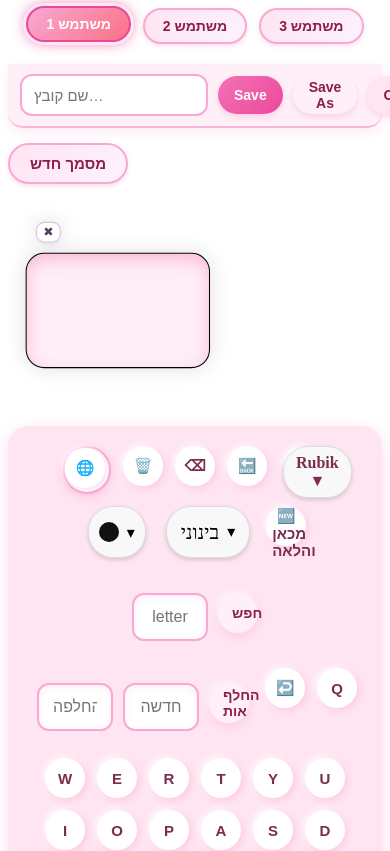
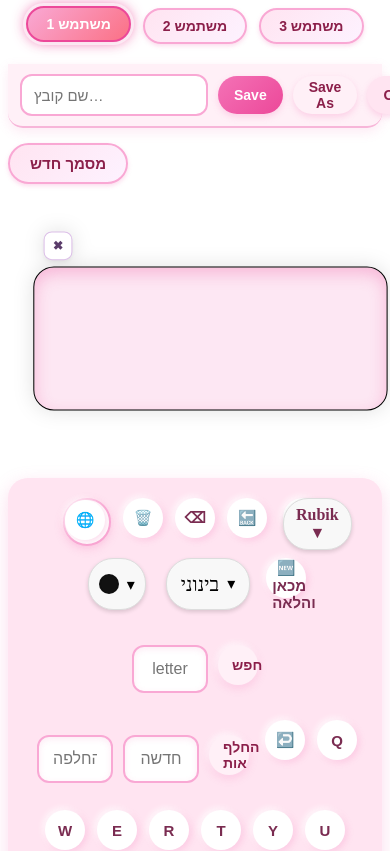
Before and after one commit to chavi216/project-chavi-sara, a React (Vite) app in the folder my-app/: page / in a window 390 px wide. Shown: the top 851 px of the page. Built offline with nearby package versions, Linux system fonts and the light colour scheme.

Commit message:
עדכון הקבצים

```diff
--- a/my-app/src/components/keyboard/keyboard.jsx
+++ b/my-app/src/components/keyboard/keyboard.jsx
@@ -37,9 +37,7 @@ const emoji = [
 function Keyboard({ content, setContent, font, setFont, color, setColor, size, setSize }) {
 
     const [history, setHistory] = useState([]);
-    const handleChange = () => {
-        setHistory((prev) => [...prev, { text, style }]);
-    };
+
 
 
     const handleletterClick = (char) => () => {
@@ -76,7 +74,7 @@ function Keyboard({ content, setContent, font, setFont, color, setColor, size, s
 
     const [applyToAll, setApplyToAll] = useState(false);
 
-    const [style, setStyle] = useState({});//בשביל הUNDO
+
 
     const currentLayout = language === "en" ? en :
         language === "he" ? he :
--- a/my-app/src/components/textApp/textApp.jsx
+++ b/my-app/src/components/textApp/textApp.jsx
@@ -14,9 +14,9 @@ function TextApp() {
     const [font, setFont] = useState("Rubik");
     const [color, setColor] = useState("#111111");
     const [size, setSize] = useState(20);
-    const [currentDocId, setCurrentDocId] = useState(null);
+    const [currentDocId, setCurrentDocId] = useState(null);// מזהה מסמך בשביל השמירה
     const [fileName, setFileName] = useState("");
-    const [activeUser, setActiveUser] = useState("user1");
+    const [activeUser, setActiveUser] = useState("user1");//;משתמש פעיל
 
 
     const activeContent = docs.find(d => d.id === activeDocId)?.content || [];
@@ -71,6 +71,7 @@ function TextApp() {
 
         const newId = Date.now();
         setDocs(prev => [...prev, { id: newId, name: "", content: [] }]);
+
         setActiveDocId(newId);
         setFileName("");
         setCurrentDocId(null);
@@ -110,7 +111,8 @@ function TextApp() {
 
         setActiveDocId(loadedDoc.id);
         setCurrentDocId(loadedDoc.id);
-        setFileName("");
+        setFileName(loadedDoc.name || "");
+
 
     };
 
@@ -177,7 +179,7 @@ function TextApp() {
                         <div className="docTitle">
                             {doc.name}
                         </div>
-                        <button onClick={(e) => { e.stopPropagation(); closeDoc(doc.id); }}>
+                        <button className="close-btn"  onClick={(e) => { e.stopPropagation(); closeDoc(doc.id); }}>
                             ✖
                         </button>
 
--- a/my-app/src/components/textArea/textArea.jsx
+++ b/my-app/src/components/textArea/textArea.jsx
@@ -2,7 +2,7 @@ function TextArea({ content=[], font, color, size }) {
 
 
     return (
-        <div className="textArea" style={{rows: "3", cols: "5", border: "1px solid #000000ff"}}>
+        <div className="textArea" style={{ border: "1px solid #000000ff"}}>
             {content.map((part, i) => (
                 <span key={i} style={part.style}>
                     {part.text}
--- a/my-app/src/index.css
+++ b/my-app/src/index.css
@@ -694,3 +694,158 @@
   font-size: 12px;
   white-space: nowrap;
 }
+
+/* ========================================================= */
+/* 🌸  גריד הדפים – רווחים מושלמים, לא מתנגש */
+/* ========================================================= */
+
+.textAreasContainer {
+  display: grid;
+  grid-template-columns: repeat(auto-fill, minmax(260px, 1fr));
+  gap: 34px;              /* רווח גדול ויפה */
+  padding: 30px;
+}
+
+
+/* ========================================================= */
+/* 🌸  עטיפת דף טקסט */
+/* ========================================================= */
+
+.textAreaWrapper {
+  position: relative;
+  padding-top: 34px;      /* מקום לכפתור ה-X */
+  transition: 0.2s ease;
+}
+
+.textAreaWrapper.active {
+  transform: scale(1.03);
+  filter: drop-shadow(0 0 10px rgba(0,0,0,0.12));
+}
+
+
+/* ========================================================= */
+/* 🌸  כפתור סגירה X פסטלי ומתוק */
+/* ========================================================= */
+
+.close-btn {
+  position: absolute;
+  top: -16px;             /* מוציא מעל הדף */
+  right: 10px;
+
+  width: 32px;
+  height: 32px;
+
+  display: flex;
+  align-items: center;
+  justify-content: center;
+
+  font-size: 16px;
+  font-weight: bold;
+  color: #6a4b85;
+
+  background: #ffffff;
+  border: 2px solid #d6b8eb;
+  border-radius: 10px;
+
+  cursor: pointer;
+  z-index: 30;
+
+  box-shadow:
+    0 2px 4px rgba(0,0,0,0.1),
+    0 0 12px rgba(214, 184, 235, 0.5);
+
+  transition: 0.2s ease;
+}
+
+.close-btn:hover {
+  background: #f8efff;
+  transform: translateY(-2px);
+}
+
+.close-btn:active {
+  transform: scale(0.92);
+}
+
+
+/* ========================================================= */
+/* 🌸 textArea – צבעים פסטל לפי מיקום */
+/* ========================================================= */
+
+.textArea {
+  width: 100%;
+  min-height: 140px;
+
+  padding: 18px;
+  border-radius: 20px;
+
+  border: 1px solid rgba(0,0,0,0.06);
+  box-shadow: inset 0 4px 12px rgba(0,0,0,0.08);
+
+  background: white;
+  white-space: pre-wrap;
+  word-break: break-word;
+  overflow-y: auto;
+
+  font-size: 15px;
+  line-height: 1.45;
+  font-family: 'Segoe UI', Tahoma, Geneva, Verdana, sans-serif;
+
+  transition: 0.15s ease;
+}
+
+/* ורוד פסטל */
+.textAreaWrapper:nth-child(5n + 1) .textArea {
+  background: #fde7f3;
+}
+
+/* צהוב פסטל */
+.textAreaWrapper:nth-child(5n + 2) .textArea {
+  background: #fffbdc;
+}
+
+/* מנטה */
+.textAreaWrapper:nth-child(5n + 3) .textArea {
+  background: #eaffea;
+}
+
+/* תכלת */
+.textAreaWrapper:nth-child(5n + 4) .textArea {
+  background: #eaf4ff;
+}
+
+/* לבנדר */
+.textAreaWrapper:nth-child(5n + 5) .textArea {
+  background: #f3eaff;
+}
+
+
+/* ========================================================= */
+/* 🌸 טקסט בתוך הדף */
+/* ========================================================= */
+.textArea span {
+  display: inline;
+}
+
+
+/* ========================================================= */
+/* 🌸 רספונסיביות */
+/* ========================================================= */
+
+@media (max-width: 600px) {
+  .textAreasContainer {
+    grid-template-columns: repeat(auto-fill, minmax(180px, 1fr));
+    gap: 26px;
+  }
+
+  .textArea {
+    min-height: 110px;
+    padding: 14px;
+  }
+
+  .close-btn {
+    width: 28px;
+    height: 28px;
+    font-size: 14px;
+    top: -14px;
+  }
+}
```
Also changed, not shown: my-app/src/components/keyboard/changeForward.jsx (+1 -12 lines).
